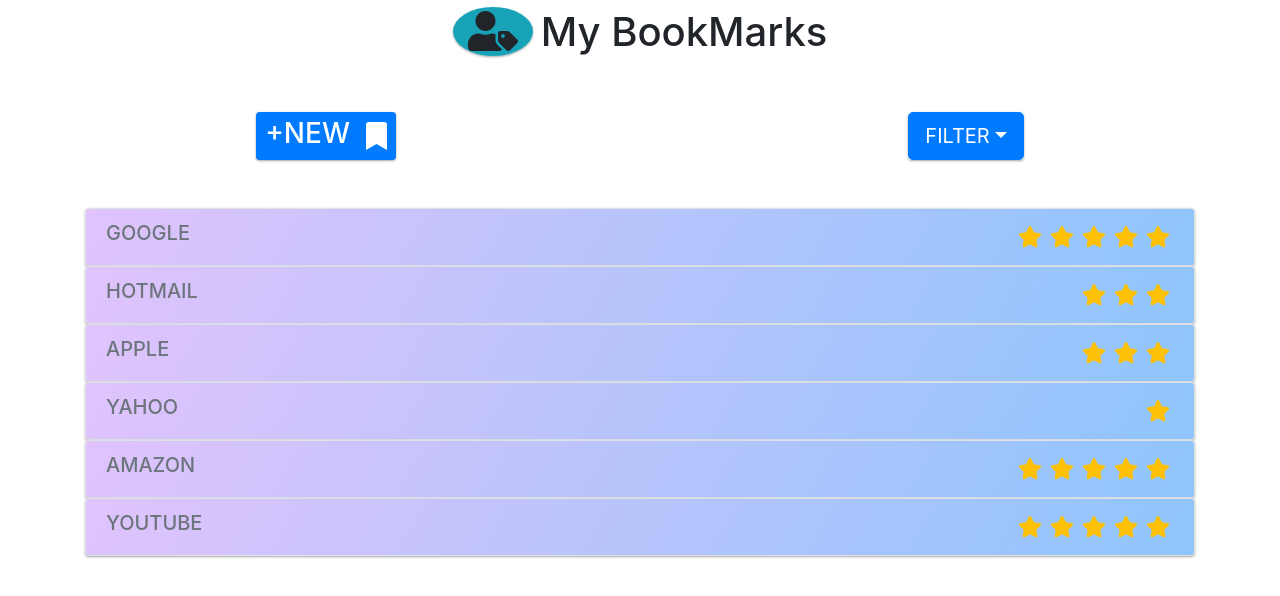
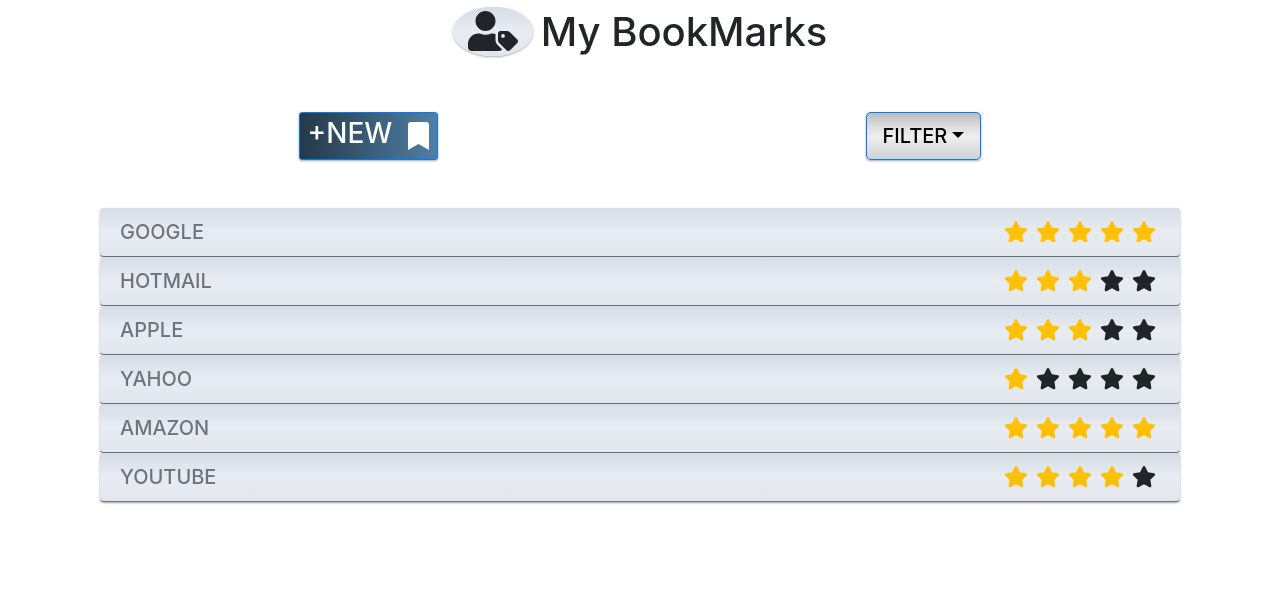
Before and after one commit to MrXavi3r/bookmarks-fullstack, a React (Create React App) app: page / in a window 1280 px wide. Shown: the top 596 px of the page. Built offline with nearby package versions, Linux system fonts and the light colour scheme.

Commit message:
bookmark expansion form, styling, new stars

```diff
--- a/src/App.css
+++ b/src/App.css
@@ -7,5 +7,16 @@
 }
 
 .gr1 {
-  background-image: linear-gradient(120deg, #e0c3fc 0%, #8ec5fc 100%);
+  background: linear-gradient(to bottom, #D5DEE7 0%, #E8EBF2 50%, #E2E7ED 100%), linear-gradient(to bottom, rgba(0,0,0,0.02) 50%, rgba(255,255,255,0.02) 61%, rgba(0,0,0,0.02) 73%), linear-gradient(33deg, rgba(255,255,255,0.20) 0%, rgba(0,0,0,0.20) 100%);
+ background-blend-mode: normal,color-burn;
 }
+
+.gr2 {
+  background-image: linear-gradient(to right, #243949 0%, #517fa4 100%);
+}
+
+.filter-btn button {
+  background-image: linear-gradient(to top, lightgrey 0%, lightgrey 1%, #e0e0e0 26%, #efefef 48%, #d9d9d9 75%, #bcbcbc 100%);
+  color: black;
+  font-weight: 500;
+}
--- a/src/components/App.js
+++ b/src/components/App.js
@@ -5,7 +5,7 @@
 
 function App() {
   return (
-    <div className="App">
+    <div className="App container-lg">
       <Header />
       <BookmarkList />
     </div>
--- a/src/components/Bookmark.js
+++ b/src/components/Bookmark.js
@@ -1,5 +1,6 @@
 import React from "react";
 import { Container, Row, Accordion, Card, Col } from "react-bootstrap/";
+import BookmarkExpand from "./BookmarkExpand";
 
 const Bookmark = (props) => {
   return (
@@ -10,21 +11,33 @@
             variant="link"
             eventKey={props.id}
             as={Card.Header}
-            className="bg-light rounded gr1 border bxs"
+            className="bg-light rounded gr1 border-secondary bxs"
           >
             <Row>
-              <Col className="d-flex justify-content-start align-items-center text-uppercase h5">
-                <a href={props.url} className="card-link text-secondary">
+              <Col className="d-flex justify-content-start align-items-center text-uppercase h5 mb-0">
+                <a
+                  href={props.url}
+                  target="_blank"
+                  rel="noopener noreferrer"
+                  className="card-link text-secondary"
+                >
                   {props.title}
                 </a>
               </Col>
               <Col className="d-flex justify-content-end align-items-center">
-                {props.rating}
+                {props.stars}
               </Col>
             </Row>
           </Accordion.Toggle>
           <Accordion.Collapse eventKey={props.id}>
-            <p>{props.description}</p>
+            <BookmarkExpand
+              title={props.title}
+              url={props.url}
+              rating={props.rating}
+              stars={props.stars}
+              description={props.description}
+              id={props.id}
+            />
           </Accordion.Collapse>
         </Accordion>
       </Row>
--- /dev/null
+++ b/src/components/BookmarkExpand.js
@@ -0,0 +1,37 @@
+import React from "react";
+import { Row, Form, Button } from "react-bootstrap/";
+
+const BookmarkExpand = (props) => {
+    return (
+        <Form className="my-3 w-75 mx-auto">
+              <Form.Group controlId="exampleForm.ControlInput1">
+                <Form.Label>TITLE</Form.Label>
+                <Form.Control type="text" placeholder={props.title} />
+              </Form.Group>
+              <Form.Group controlId="exampleForm.ControlInput1">
+                <Form.Label>URL</Form.Label>
+                <Form.Control type="text" placeholder={props.url} />
+              </Form.Group>
+              <Form.Group controlId="exampleForm.ControlSelect1">
+                <Form.Label>RATING</Form.Label>
+                <Form.Control as="select" defaultValue={props.rating}>
+                  <option value="1">1</option>
+                  <option value="2">2</option>
+                  <option value="3">3</option>
+                  <option value="4">4</option>
+                  <option value="5">5</option>
+                </Form.Control>
+              </Form.Group>
+              <Form.Group controlId="exampleForm.ControlTextarea1">
+                <Form.Label>DESCRIPTION</Form.Label>
+                <Form.Control as="textarea" placeholder={props.description} rows={3} />
+              </Form.Group>
+              <Row className="d-flex justify-content-around mx-3">
+              <Button variant="success" data-id={props.id}>UPDATE</Button>
+              <Button variant="danger" data-id={props.id}>DELETE</Button>
+              </Row>
+            </Form>
+    )
+}
+
+export default BookmarkExpand
--- a/src/components/BookmarkList.js
+++ b/src/components/BookmarkList.js
@@ -46,7 +46,7 @@
           {
             title: 'youtube',
             url: 'http://www.youtube.com',
-            rating: 5,
+            rating: 4,
             desc: 'this is youtube',
             id: 768776
           }
@@ -55,8 +55,12 @@
 
     handleStarRating = (rating) => {
       let stars = [];
-      for(let i = 0; i < rating; i++){
-        stars.push(<FontAwesomeIcon icon={faStar} className="mx-1 text-warning" size="lg" />)
+      for(let i = 0; i < 5; i++){
+        if(i < rating){
+           stars.push(<FontAwesomeIcon icon={faStar} className="mx-1 text-warning" size="lg" key={i} />)
+        } else {
+          stars.push(<FontAwesomeIcon icon={faStar} className="mx-1" size="lg" key={i} />)
+        }
       }
       return stars
     }
@@ -66,7 +70,8 @@
         return <Bookmark
           title={bookmark.title}
           url={bookmark.url}
-          rating={this.handleStarRating(bookmark.rating)}
+          rating={bookmark.rating}
+          stars={this.handleStarRating(bookmark.rating)}
           description={bookmark.desc}
           id={bookmark.id}
           key={bookmark.id}
--- a/src/components/Filter.js
+++ b/src/components/Filter.js
@@ -5,7 +5,7 @@
 
   return (
     <DropdownButton
-      className="bxs rounded"
+      className="bxs rounded filter-btn text-dark"
       title="FILTER"
       id="dropdown-menu"
       size="lg"
--- a/src/components/Header.js
+++ b/src/components/Header.js
@@ -10,14 +10,14 @@
     <Container fluid className="mt-2 mb-5">
       <Row className="mb-5">
         <Col className="h1 text-center">
-          <Container className="bg-info d-inline rounded-circle mr-2 bxs">
+          <Container className="gr1 d-inline rounded-circle mr-2 bxs">
             <FontAwesomeIcon icon={faUserTag} />
           </Container>
           My BookMarks
         </Col>
       </Row>
       <Row className="d-flex justify-content-around">
-        <Button size="sm" className="bxs d-flex">
+        <Button size="sm" className="bxs d-flex gr2">
           <h3 className="mr-3 mb-0">+NEW</h3>
           <FontAwesomeIcon icon={faBookmark} size="2x" className="my-auto" />
         </Button>
```
